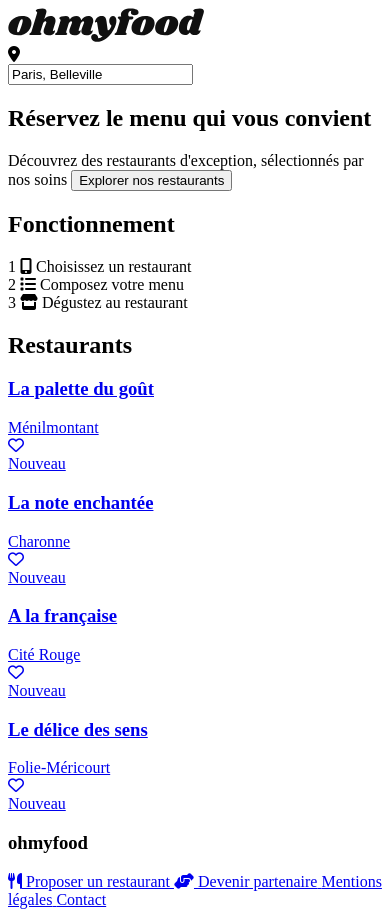
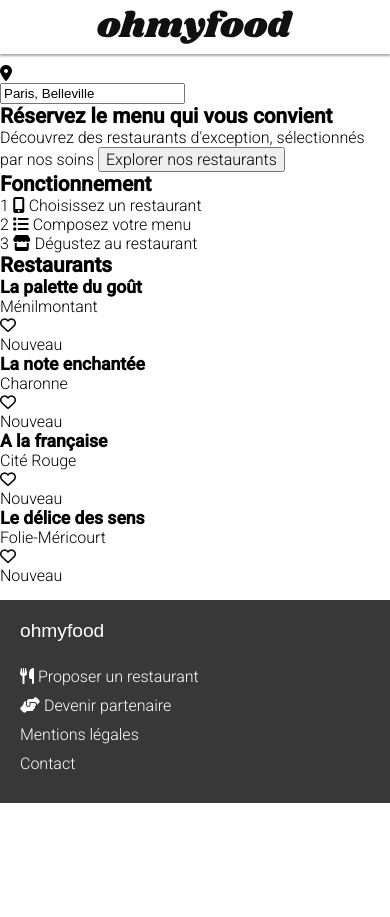
Before and after one commit to PierreJacq/JACQUEMIN_3_26042021, a website: page index.html in a window 390 px wide. After the commit the page ends 844 px from the top, so only its background shows below. Drawn offline with Linux system fonts and the light colour scheme; a web font is replaced by a local one.

Commit message:
SCSS - Création variables, header, footer, mixin responsive, typo

```diff
--- a/index.html
+++ b/index.html
@@ -5,6 +5,8 @@
     <meta http-equiv="X-UA-Compatible" content="IE=edge">
     <meta name="viewport" content="width=device-width, initial-scale=1.0">
     <link rel="stylesheet" href="public/css/styles.css" />
+    <link rel="preconnect" href="https://fonts.gstatic.com">
+    <link href="https://fonts.googleapis.com/css2?family=Roboto:wght@300;500&family=Shrikhand&display=swap" rel="stylesheet">
     <script src="https://kit.fontawesome.com/cd71491467.js" crossorigin="anonymous"></script>
     <title>Ohmyfood!</title>
 </head>
@@ -136,8 +138,8 @@
             <!--FOOTER---------------------------------------------------------------------------------->
 
         <footer>
-            <h3 id="footer_h3">ohmyfood</h3>
-            <div id="cont-footer">
+            <h3>ohmyfood</h3>
+            <div class="footer__conteneur">
 
                 <a href="#" class="footer__lien">
                     <i class="fas fa-utensils"></i>
--- a/sass/base/_base.scss
+++ b/sass/base/_base.scss
@@ -0,0 +1,4 @@
+* {
+    box-sizing: border-box;
+    margin: 0;
+}
--- a/sass/base/_typography.scss
+++ b/sass/base/_typography.scss
@@ -0,0 +1,27 @@
+body, h1, h2, h3, span, p, i{
+    font-family: "Roboto", sans-serif;
+    font-weight: 100;
+    font-size: 1rem;
+    text-decoration: none;
+    color: $color-text;
+}
+
+h1{
+    font-family: "Shrikhand", sans-serif;
+    font-weight: 500;
+    font-size: 2.1rem;
+}
+
+h2{
+    font-weight: 600;
+    font-size: 1.3rem;
+}
+
+h3{
+    font-weight: 600;
+    font-size: 1.1rem;
+}
+
+a{
+    text-decoration: none;
+}
--- /dev/null
+++ b/sass/layout/_footer.scss
@@ -0,0 +1,38 @@
+footer {
+    background-color: $color-footer-background;
+    display: flex;
+    flex-direction: column;
+    margin-top: 15px;
+        & > h3{
+        color:white;
+        font-family: 'Shrikhand', sans-serif;
+        font-size: 1.2rem;
+        font-weight: 400;
+        margin: 20px;
+        }
+        & > div{
+        display: flex;
+        flex-direction: column;
+        margin: 0px 0px 25px 20px;
+            @include resp-tablette{
+                align-items: center;
+            }
+            @include resp-desktop{
+                align-items: center;
+            }
+        }
+
+    @include resp-tablette{
+        align-items: center;
+    }
+    @include resp-desktop{
+        align-items: center;
+    }
+}
+
+.footer__lien{
+    margin: 5px 0px 5px 0px;
+    & > i, span{
+        color:white;
+    }
+}
--- a/sass/layout/_header.scss
+++ b/sass/layout/_header.scss
@@ -0,0 +1,8 @@
+header{
+    display: flex;
+    width: 100%;
+    margin-bottom: 10px;
+    padding: 10px 0px 10px 0px;
+    justify-content: center;
+    box-shadow: 0px 2px 2px $color-shadow;
+}
--- a/sass/main.scss
+++ b/sass/main.scss
@@ -9,6 +9,6 @@
 @import "./components/buttons";
 
 @import "./layout/header";
-@import "./layout/nav";
+@import "./layout/footer";
 @import "./layout/container";
 @import "./layout/form";
--- a/sass/utils/_mixins.scss
+++ b/sass/utils/_mixins.scss
@@ -0,0 +1,13 @@
+// RESPONSIVE
+
+@mixin resp-tablette{
+    @media screen and (min-width : map-get($responsive, breakpoint-1)) and (max-width : map-get($responsive, breakpoint-2)){
+        @content;
+    }
+}
+
+@mixin resp-desktop{
+    @media screen and (min-width : map-get($responsive, breakpoint-2)){
+        @content;
+    }
+}
--- a/sass/utils/_variables.scss
+++ b/sass/utils/_variables.scss
@@ -0,0 +1,20 @@
+// COULEURS
+
+$color-text: #000000;
+
+$color-shadow: #a8a8a8;
+
+$color-primary: #9356DC;
+
+$color-secondary: #FF79DA;
+
+$color-tertiary: #99E2D0;
+
+$color-footer-background: #383838;
+
+// RESPONSIVE
+
+$responsive:(
+    breakpoint-1: 768px,
+    breakpoint-2: 991px,
+);
```
Also changed, not shown: palette-du-gout.html (+2 -0 lines), public/css/styles.css, sass/layout/_nav.scss (deleted), 1 other file.
